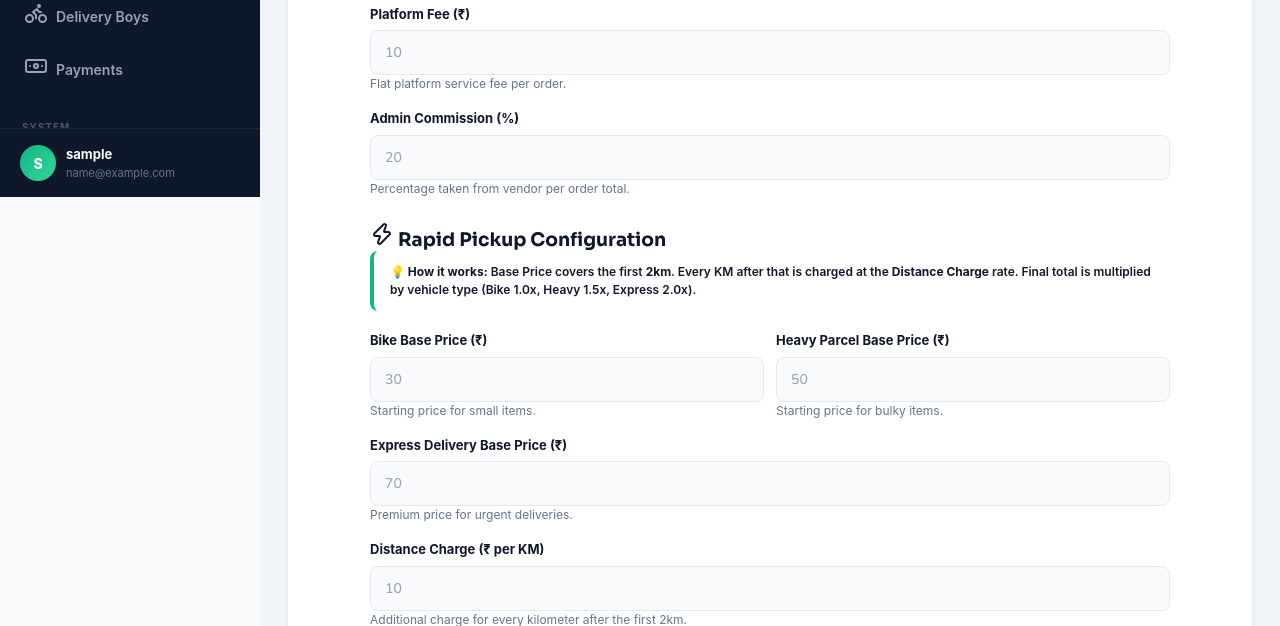
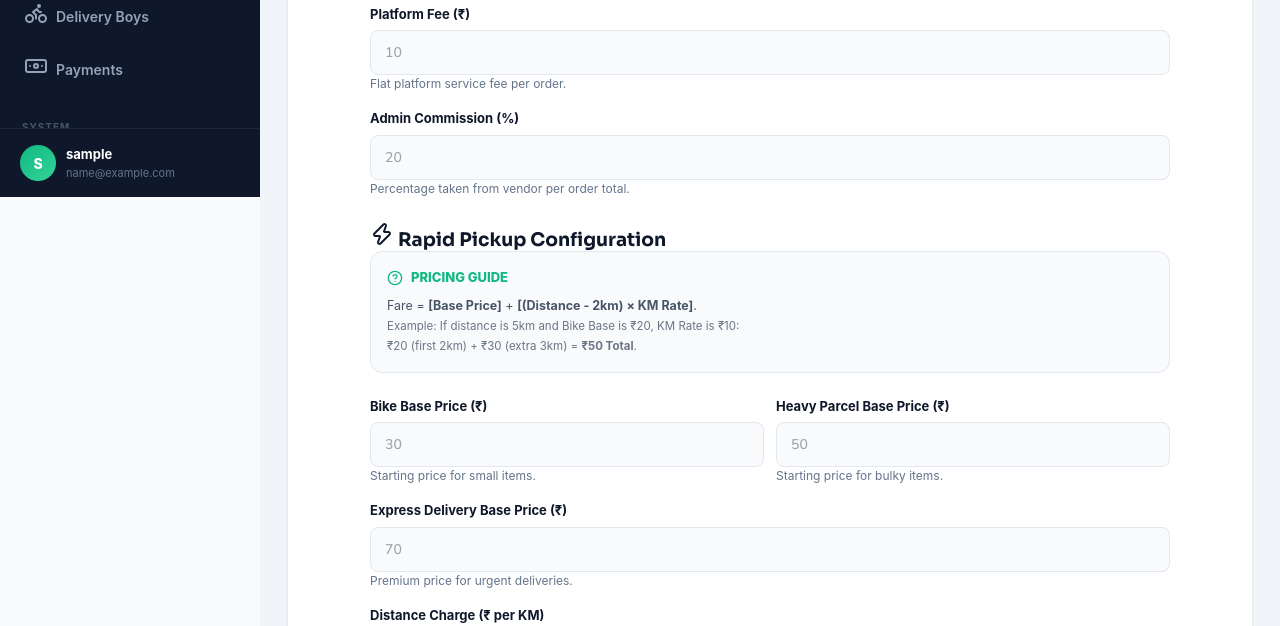
Before and after one commit to manvaasam/villagefoods, a PHP site: page /new_food/admin/settings.php in a window 1280 px wide. Shown: the part 603-1229 px from the top of the page. Run offline with PHP 8.4, Linux system fonts and the light colour scheme; the visitor is signed in with stand-in values (Sample User, id 1); data that the repository does not hold is empty; some libraries are stand-ins or nearby versions.

Commit message:
docs: refine admin pricing guide with concrete example

```diff
--- a/admin/settings.php
+++ b/admin/settings.php
@@ -63,11 +63,15 @@ include 'layouts/header.php';
             <div class="settings-section" style="margin-top: 24px;">
                 <h3 class="settings-section-title"><i data-lucide="zap"></i> Rapid Pickup Configuration</h3>
 
-                <div style="background: var(--primary-soft); border-left: 4px solid var(--primary); padding: 12px 16px; border-radius: 8px; margin-bottom: 20px;">
-                    <p style="margin:0; font-size:12px; font-weight:600; color:var(--text-dark); line-height:1.5">
-                        <strong>💡 How it works:</strong> Base Price covers the first <strong>2km</strong>.
-                        Every KM after that is charged at the <strong>Distance Charge</strong> rate.
-                        Final total is multiplied by vehicle type (Bike 1.0x, Heavy 1.5x, Express 2.0x).
+                <div style="background: #f8fafc; border: 1px solid #e2e8f0; padding: 16px; border-radius: 12px; margin-bottom: 24px;">
+                    <div style="display:flex; align-items:center; gap:8px; color:var(--primary); margin-bottom:8px">
+                        <i data-lucide="help-circle" style="width:16px; height:16px"></i>
+                        <span style="font-weight:800; font-size:13px; text-transform:uppercase">Pricing Guide</span>
+                    </div>
+                    <p style="margin:0; font-size:12.5px; color:#475569; line-height:1.6">
+                        Fare = <strong>[Base Price]</strong> + <strong>[(Distance - 2km) × KM Rate]</strong>. <br>
+                        <span style="font-size:11.5px; opacity:0.8">Example: If distance is 5km and Bike Base is ₹20, KM Rate is ₹10: <br>
+                        ₹20 (first 2km) + ₹30 (extra 3km) = <strong>₹50 Total</strong>.</span>
                     </p>
                 </div>
 
--- a/api/admin/settings/get_log.txt
+++ b/api/admin/settings/get_log.txt
@@ -30,3 +30,4 @@
 [2026-04-07 09:47:50] Fetched settings
 [2026-04-07 11:46:32] Fetched settings
 [2026-04-07 12:03:52] Fetched settings
+[2026-04-07 12:09:40] Fetched settings
```
